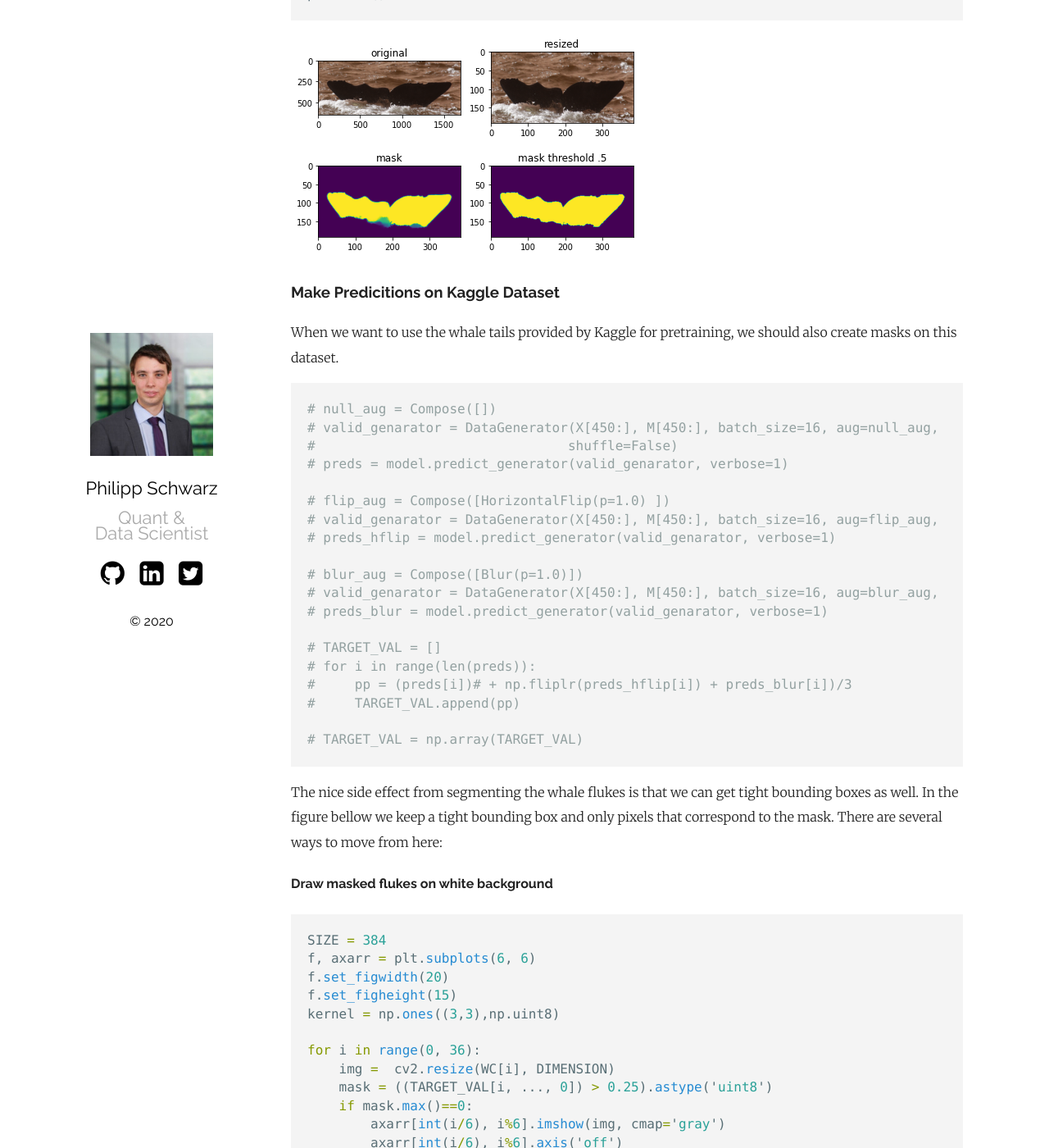
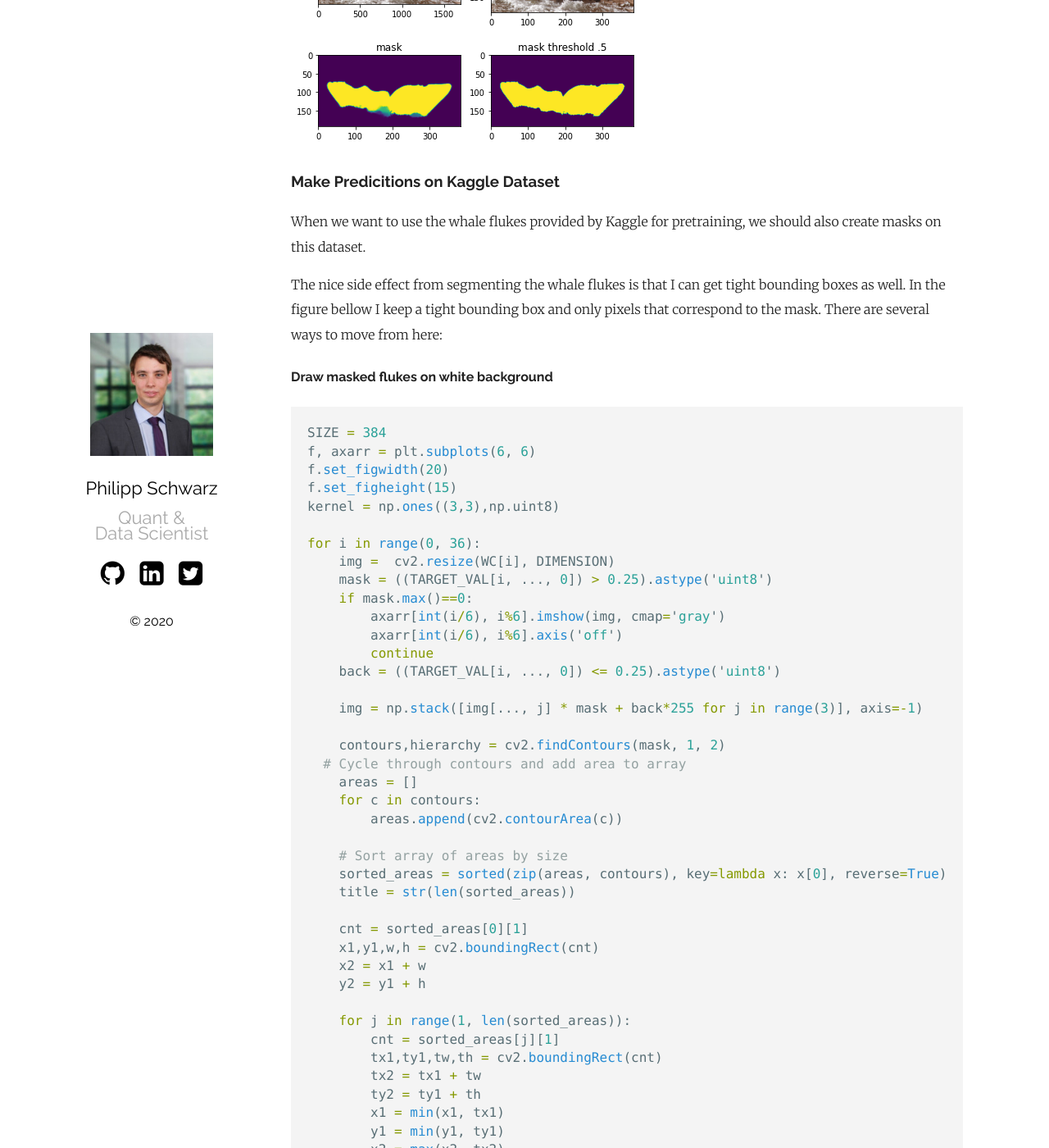
Before and after one commit to philippschw/philippschw.github.io, a Jekyll site: the page built from _posts/2020-05-28-whale-masks-with-unet-architecture.md, in a window 1280 px wide and 1400 px high, scrolled down 11791 px. Shown: the whole window at 82% size. Built offline with Jekyll 4.4.1, drawn with Linux system fonts in a browser that asks for light colours; our own code applies the rules of GitHub Pages for plain Markdown files; some of the changed text lies outside the part shown.

Commit message:
update header

````diff
--- a/_posts/2020-05-28-whale-masks-with-unet-architecture.md
+++ b/_posts/2020-05-28-whale-masks-with-unet-architecture.md
@@ -1,27 +1,27 @@
-### By Team docithurtswhaleIP:
-Wenjie Cai & Philipp Schwarz
+---
+layout: post
+title:  "Whale Masks with Unet Architecture"
+date:   2020-05-28 12:00:00 +0100
+author: Philipp Schwarz
+categories: masking, image_segmentation computer_vision
+---
+The goal of this notebook is to show how to generate very good masks for the fluke of sperm whale based on only 450 annotated humpback flukes.
 
+[Data source](https://storage.googleapis.com/kaggle-forum-message-attachments/459392/11072/masks.zip)
 
-# Whale Masks with Unet Architecture
+Packages used:
+- tensorflow, segmentation_models, albumentations
 
-Forked and adapted from [Costas Voglis's Kernel](https://www.kaggle.com/voglinio/generalizing-whale-masks-with-masked-results)
+Forked and improved from [Costas Voglis's Kernel](https://www.kaggle.com/voglinio/generalizing-whale-masks-with-masked-results)
 
 This kernel shows how to generate very good masks for the fluke of the whale based on only 450 annotated fluke masks.
-For this image segmentation task, we will describe the model architecture - U-NET and the data augmentation we used to mitigate overfitting.
+For this image segmentation task, I will describe the model architecture - U-NET and the data augmentation I used to mitigate overfitting.
 The 450 fluke masks were provided by  Dene originally for the [Humpback Whale Identification Challenge on Kaggle](https://www.kaggle.com/c/whale-categorization-playground) and can be downloaded [here](https://storage.googleapis.com/kaggle-forum-message-attachments/459392/11072/masks.zip).
 Segmenting the fluke and adding it as information in a fourth channel, significantly improved our score on the whale identification challenge. By adding it as a seperate channel the metric learning model can learn to recognize the fluke based on the characteristic contours of the fluke without loosing other potentially valuable information such as the background information of the sea.
 
-We use pretrained keras models from this great repo [segmentation_models](https://github.com/qubvel/segmentation_models) and sophisticated image augmentation using the python package [albumentations](https://github.com/albumentations-team/albumentations).
+I use pretrained keras models from this great repo [segmentation_models](https://github.com/qubvel/segmentation_models) and sophisticated image augmentation using the python package [albumentations](https://github.com/albumentations-team/albumentations).
 
 Fundamentally, the task is single class segmentation. Interestingly, only 450 fluke masks are enough to generalize to the whole train and test set of the kaggle channel and even to the GDSC dataset that has different image properties.
-
-
-```python
-import sys
-sys.executable
-```
-
-    '/anaconda/envs/kerasgpu/bin/python'
 
 ```python
 import numpy as np
@@ -122,7 +114,7 @@
 
 #### Define Data augmentation transformations
 
-For data augmentation We use albumentations a libary that has a very simple, flexible APWe that allows the library to be plugged in any computer vision pipeline. The library provides almost any thinkable transformation and was written by Kaggle Masters
+For data augmentation I use albumentations a libary that has a very simple, flexible APWe that allows the library to be plugged in any computer vision pipeline. The library provides almost any thinkable transformation and was written by Kaggle Masters
 
 
 ```python
@@ -150,7 +142,7 @@
 
 #### Define Data loader
 
-Besides the data loading procedure, here We defined the backbone of the unet model, We use **seresnet34**. In contrast to conventional resnet34, seresnet34 uses an additional trick called **Squeeze-and-Excitation** which often helps the model generalize extremely well. The (SE) block adaptively recalibrates
+Besides the data loading procedure, here I defined the backbone of the unet model, I use **seresnet34**. In contrast to conventional resnet34, seresnet34 uses an additional trick called **Squeeze-and-Excitation** which often helps the model generalize extremely well. The (SE) block adaptively recalibrates
 channel-wise feature responses by explicitly modelling interdependencies between channels. For more information take a look a the original [paper](https://arxiv.org/pdf/1709.01507.pdf)
 
 
@@ -239,7 +231,7 @@
         return XX, YY
 ```
 
-We define the default preprocessing for resnet architectures and create train and validation generators (`keras.utils.Sequence`). Note that the data augmentation is only applied on the training generator.
+I define the default preprocessing for resnet architectures and create train and validation generators (`keras.utils.Sequence`). Note that the data augmentation is only applied on the training generator.
 
 
 ```python
@@ -348,7 +340,7 @@
     return loss
 ```
 
-Let's train the model to see what we can get.
+Let's train the model to see what I can get.
 
 
 ```python
@@ -465,7 +457,7 @@
 
 ### Make Predicitions on GDSC dataset
 
-We use Test-time augmentation (TTA) which applies also data augmentation to the test dataset and by averaging predictions, we achieve a little bit more robust masks.
+I use Test-time augmentation (TTA) which applies also data augmentation to the test dataset and by averaging predictions, I achieve a little bit more robust masks.
 
 
 ```python
@@ -537,32 +529,9 @@
 
 ### Make Predicitions on Kaggle Dataset
 
-When we want to use the whale tails provided by Kaggle for pretraining, we should also create masks on this dataset.
+When we want to use the whale flukes provided by Kaggle for pretraining, we should also create masks on this dataset.
 
-
-```python
-# null_aug = Compose([])
-# valid_genarator = DataGenerator(X[450:], M[450:], batch_size=16, aug=null_aug, preprocess_input=preprocess_input, dim=DIMENSION,
-#                                shuffle=False)
-# preds = model.predict_generator(valid_genarator, verbose=1)
-
-# flip_aug = Compose([HorizontalFlip(p=1.0) ])
-# valid_genarator = DataGenerator(X[450:], M[450:], batch_size=16, aug=flip_aug, preprocess_input=preprocess_input,  dim=DIMENSION, shuffle=False)
-# preds_hflip = model.predict_generator(valid_genarator, verbose=1)
-
-# blur_aug = Compose([Blur(p=1.0)])
-# valid_genarator = DataGenerator(X[450:], M[450:], batch_size=16, aug=blur_aug, preprocess_input=preprocess_input,  dim=DIMENSION, shuffle=False)
-# preds_blur = model.predict_generator(valid_genarator, verbose=1)
-
-# TARGET_VAL = []
-# for i in range(len(preds)):
-#     pp = (preds[i])# + np.fliplr(preds_hflip[i]) + preds_blur[i])/3
-#     TARGET_VAL.append(pp)
-
-# TARGET_VAL = np.array(TARGET_VAL)
-```
-
-The nice side effect from segmenting the whale flukes is that we can get tight bounding boxes as well. In the figure bellow we keep a tight bounding box and only pixels that correspond to the mask. There are several ways to move from here:
+The nice side effect from segmenting the whale flukes is that I can get tight bounding boxes as well. In the figure bellow I keep a tight bounding box and only pixels that correspond to the mask. There are several ways to move from here:
 #### Draw masked flukes on white background
 
 
````
Also changed, not shown: other parts of _posts/2020-05-28-whale-masks-with-unet-architecture.md (+0 -8 lines).
